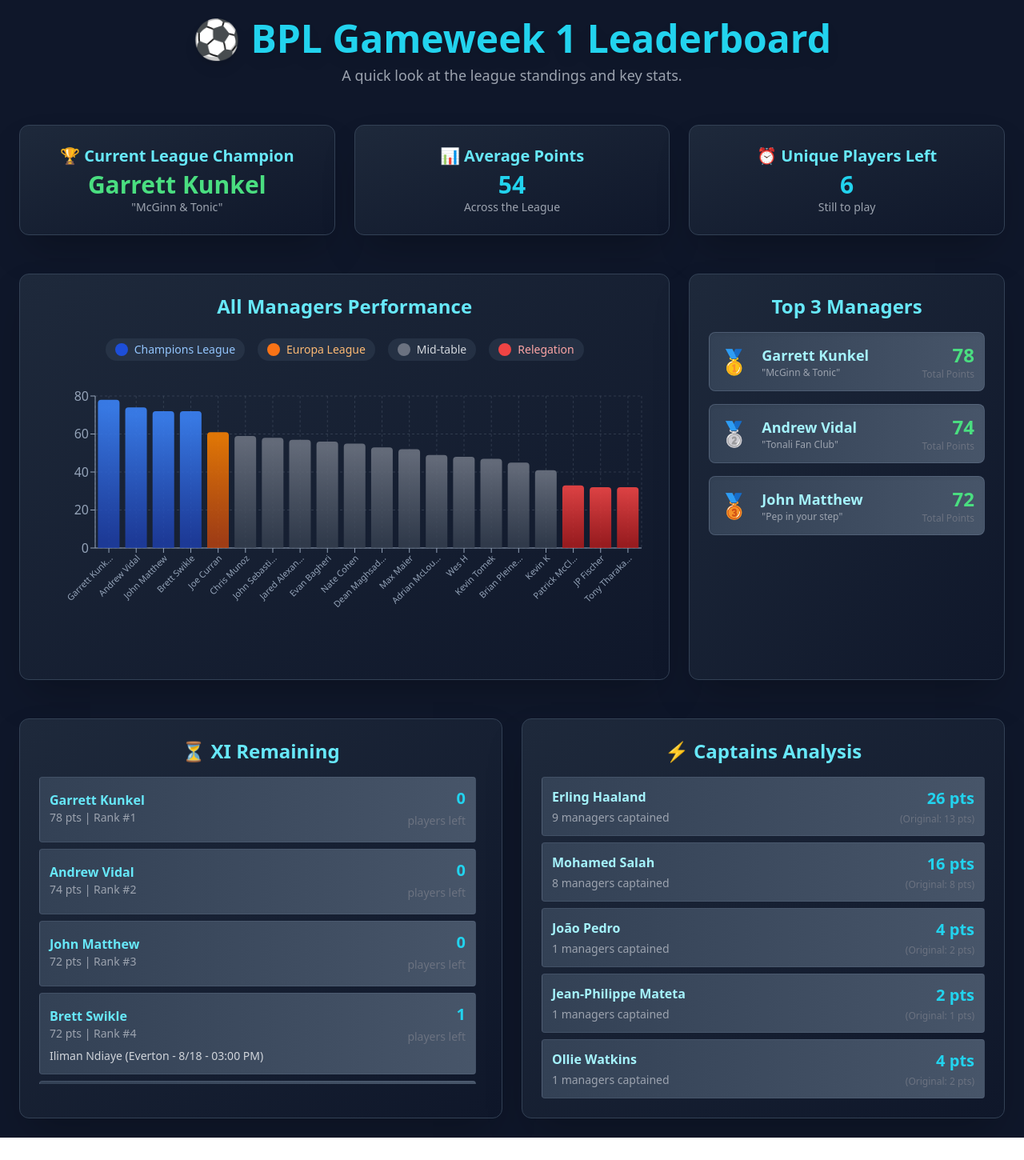
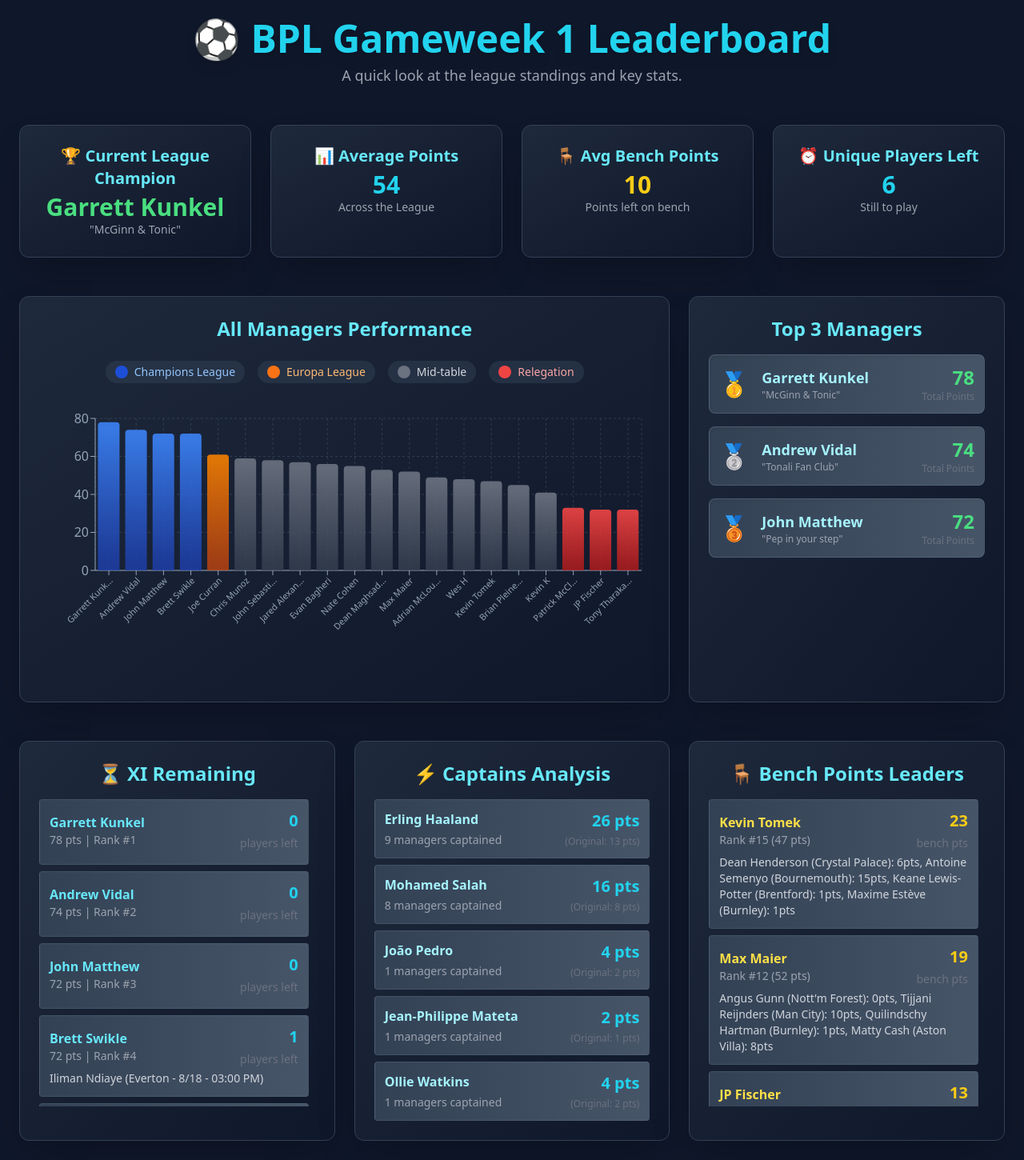
Before and after one commit to bswike/bpl, a React (Vite) app in the folder fpl-dashboard/: page / in a window 1280 px wide. Shown: the whole page at 80% size. Before the commit the page ends 1422 px from the top, so only its background shows below. Built offline with nearby package versions, Linux system fonts and the light colour scheme.

Commit message:
added bench point leaderboard

```diff
--- a/fpl-dashboard/src/App.jsx
+++ b/fpl-dashboard/src/App.jsx
@@ -9,8 +9,15 @@ const FPLPointsChart = () => {
   // The fetch function now exists outside of useEffect so it can be called multiple times.
   const fetchData = async () => {
     try {
+      // Try to read the uploaded file first
+      let csvData;
+      try {
+        csvData = await window.fs.readFile('fpl_rosters_points_gw1.csv', { encoding: 'utf8' });
+      } catch (fileError) {
+        // Fallback to fetch if file reading fails
         const response = await fetch('/fpl_rosters_points_gw1.csv');
-      const csvData = await response.text();
+        csvData = await response.text();
+      }
 
       const parsedData = Papa.parse(csvData, {
           header: true,
@@ -26,9 +33,10 @@ const FPLPointsChart = () => {
       });
 
       const managerRemainingPlayers = {};
+      const managerBenchPoints = {};
 
       parsedData.data
-        .filter(row => row.player !== "TOTAL" && row.multiplier >= 1)
+        .filter(row => row.player !== "TOTAL")
         .forEach(row => {
           const manager = row.manager_name;
           if (!managerRemainingPlayers[manager]) {
@@ -39,7 +47,14 @@ const FPLPointsChart = () => {
               remaining_player_names: []
             };
           }
+          if (!managerBenchPoints[manager]) {
+              managerBenchPoints[manager] = {
+                  bench_points: 0,
+                  bench_players: []
+              }
+          }
 
+          if (row.multiplier >= 1) { // Starting XI
             managerRemainingPlayers[manager].total_players++;
 
             if (row.fixture_finished === "True" || row.status === "dnp") {
@@ -63,6 +78,17 @@ const FPLPointsChart = () => {
               const formattedPlayerName = `${row.player} (${row.club} - ${kickoffString})`;
               managerRemainingPlayers[manager].remaining_player_names.push(formattedPlayerName);
             }
+          } else if (row.multiplier === 0) { // Bench players
+              // Use points_gw (the actual points scored) for bench players
+              const benchPoints = parseFloat(row.points_gw) || 0;
+              managerBenchPoints[manager].bench_points += benchPoints;
+              managerBenchPoints[manager].bench_players.push({
+                  name: row.player,
+                  points: benchPoints,
+                  club: row.club
+              });
+              console.log(`Bench player: ${manager} - ${row.player}: ${benchPoints} points`);
+          }
         });
 
       const captainData = {};
@@ -83,6 +109,7 @@ const FPLPointsChart = () => {
         const captainInfo = captainData[row.manager_name];
         const captainPoints = captainInfo?.captain_points || 0;
         const regularPoints = row.points_applied - captainPoints;
+        const benchInfo = managerBenchPoints[row.manager_name];
 
         return {
           manager_name: row.manager_name,
@@ -93,7 +120,9 @@ const FPLPointsChart = () => {
           captain_player: captainInfo?.captain_player || 'Unknown',
           captain_base_points: captainInfo?.captain_base_points || 0,
           remaining_players: managerRemainingPlayers[row.manager_name]?.remaining_players || 0,
-          remaining_player_names: managerRemainingPlayers[row.manager_name]?.remaining_player_names || []
+          remaining_player_names: managerRemainingPlayers[row.manager_name]?.remaining_player_names || [],
+          bench_points: benchInfo?.bench_points || 0,
+          bench_players: benchInfo?.bench_players || []
         };
       });
 
@@ -184,6 +213,9 @@ const FPLPointsChart = () => {
               Captain: {data.captain_points} pts ({captainLastName})
             </p>
             <p className="text-gray-300 text-xxs">
+              Bench: {data.bench_points} pts
+            </p>
+            <p className="text-gray-300 text-xxs">
               Starting XI Remaining: {data.remaining_players}
             </p>
           </div>
@@ -206,6 +238,7 @@ const FPLPointsChart = () => {
 
   const topScorer = data[0];
   const avgPoints = data.length > 0 ? Math.round(data.reduce((sum, item) => sum + item.total_points, 0) / data.length) : 0;
+  const avgBenchPoints = data.length > 0 ? Math.round(data.reduce((sum, item) => sum + item.bench_points, 0) / data.length) : 0;
 
   const uniquePlayersRemaining = [...new Set(data.flatMap(manager => manager.remaining_player_names))].length;
 
@@ -224,6 +257,11 @@ const FPLPointsChart = () => {
     .sort((a, b) => b[1].count - a[1].count)
     .slice(0, 5);
 
+  // Sort managers by bench points for bench analysis
+  const sortedBenchPoints = [...data]
+    .sort((a, b) => b.bench_points - a.bench_points)
+    .filter(manager => manager.bench_points > 0);
+
   return (
     <div className="min-h-screen bg-slate-900 p-4 sm:p-6 font-sans text-gray-100">
       <div className="max-w-7xl mx-auto">
@@ -236,7 +274,7 @@ const FPLPointsChart = () => {
         </div>
 
         {/* Top Stats Section */}
-        <div className="grid grid-cols-1 sm:grid-cols-2 md:grid-cols-3 gap-4 sm:gap-6 mb-8 sm:mb-12">
+        <div className="grid grid-cols-1 sm:grid-cols-2 md:grid-cols-4 gap-4 sm:gap-6 mb-8 sm:mb-12">
           <div className="bg-gradient-to-br from-slate-800 to-slate-900 rounded-xl p-4 sm:p-6 shadow-2xl border border-slate-700 text-center">
             <h3 className="text-lg sm:text-xl font-bold text-cyan-300 mb-1">🏆 Current League Champion</h3>
             <p className="text-2xl sm:text-3xl font-bold text-green-400">{topScorer?.manager_name || 'N/A'}</p>
@@ -247,6 +285,12 @@ const FPLPointsChart = () => {
             <h3 className="text-lg sm:text-xl font-bold text-cyan-300 mb-1">📊 Average Points</h3>
             <p className="text-2xl sm:text-3xl font-bold text-cyan-400">{avgPoints}</p>
             <p className="text-xs sm:text-sm text-gray-400">Across the League</p>
+          </div>
+
+          <div className="bg-gradient-to-br from-slate-800 to-slate-900 rounded-xl p-4 sm:p-6 shadow-2xl border border-slate-700 text-center">
+            <h3 className="text-lg sm:text-xl font-bold text-cyan-300 mb-1">🪑 Avg Bench Points</h3>
+            <p className="text-2xl sm:text-3xl font-bold text-yellow-400">{avgBenchPoints}</p>
+            <p className="text-xs sm:text-sm text-gray-400">Points left on bench</p>
           </div>
 
           <div className="bg-gradient-to-br from-slate-800 to-slate-900 rounded-xl p-4 sm:p-6 shadow-2xl border border-slate-700 text-center">
@@ -367,7 +411,7 @@ const FPLPointsChart = () => {
         </div>
 
         {/* Detailed Analysis Section */}
-        <div className="grid grid-cols-1 md:grid-cols-2 gap-6">
+        <div className="grid grid-cols-1 md:grid-cols-3 gap-6">
           <div className="bg-gradient-to-br from-slate-800 to-slate-900 rounded-xl p-4 sm:p-6 shadow-2xl border border-slate-700">
             <h2 className="text-xl sm:text-2xl font-bold text-cyan-300 mb-4 text-center">
               ⏳ XI Remaining
@@ -414,6 +458,35 @@ const FPLPointsChart = () => {
               ))}
             </ul>
           </div>
+
+          <div className="bg-gradient-to-br from-slate-800 to-slate-900 rounded-xl p-4 sm:p-6 shadow-2xl border border-slate-700">
+            <h2 className="text-xl sm:text-2xl font-bold text-cyan-300 mb-4 text-center">
+              🪑 Bench Points Leaders
+            </h2>
+            <ul className="space-y-2 max-h-96 overflow-y-auto pr-2">
+              {sortedBenchPoints.map((manager, index) => (
+                <li key={index} className="bg-gradient-to-r from-slate-700 to-slate-600 rounded p-3 border border-slate-500/30">
+                  <div className="flex items-center justify-between">
+                    <div className="flex-1">
+                      <span className="font-bold text-md text-yellow-300">{manager.manager_name}</span>
+                      <p className="text-sm text-gray-400">
+                        Rank #{manager.rank} ({manager.total_points} pts)
+                      </p>
+                    </div>
+                    <div className="text-right">
+                      <span className="font-bold text-xl text-yellow-400">{manager.bench_points}</span>
+                      <p className="text-sm text-gray-500 mt-1">bench pts</p>
+                    </div>
+                  </div>
+                  <div className="text-sm text-gray-300 mt-1">
+                    {manager.bench_players.map(player =>
+                      `${player.name} (${player.club}): ${player.points}pts`
+                    ).join(', ')}
+                  </div>
+                </li>
+              ))}
+            </ul>
+          </div>
         </div>
       </div>
     </div>
```
Lines whose indentation alone changed are shown as unchanged.
